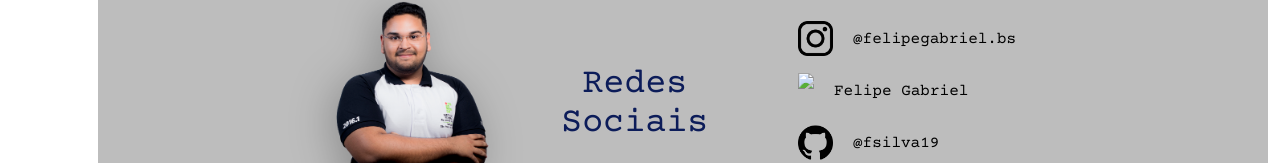
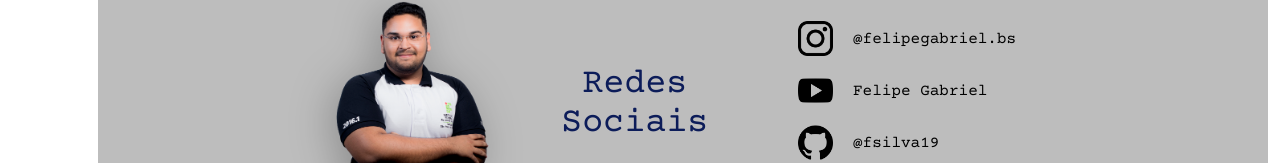
Before and after one commit to fsilva19/MeuSiteV2, a plain HTML site: page index.html in a window 1280 px wide. Shown: the part 2431-2594 px from the top of the page. Drawn offline with nearby package versions, Linux system fonts and the light colour scheme; the site is published under a folder, as on GitHub Pages, so addresses that start at the root find nothing; a web font is replaced by a local one.

Commit message:
Update index.html

```diff
--- a/index.html
+++ b/index.html
@@ -111,7 +111,7 @@
                 <li>
                     <img src="./imagens/logo_instagram.png"><a href="https://www.instagram.com/felipegabriel.bs/">@felipegabriel.bs</a></li>
                 <li>
-                    <img src="/imagens/youtube.png">
+                    <img src="./imagens/youtube.png">
                     <a href="https://www.youtube.com/c/FelipeGabriell/videos">Felipe Gabriel</a></li>
                 <li>
                     <img src="./imagens/logo_github.png">
```
